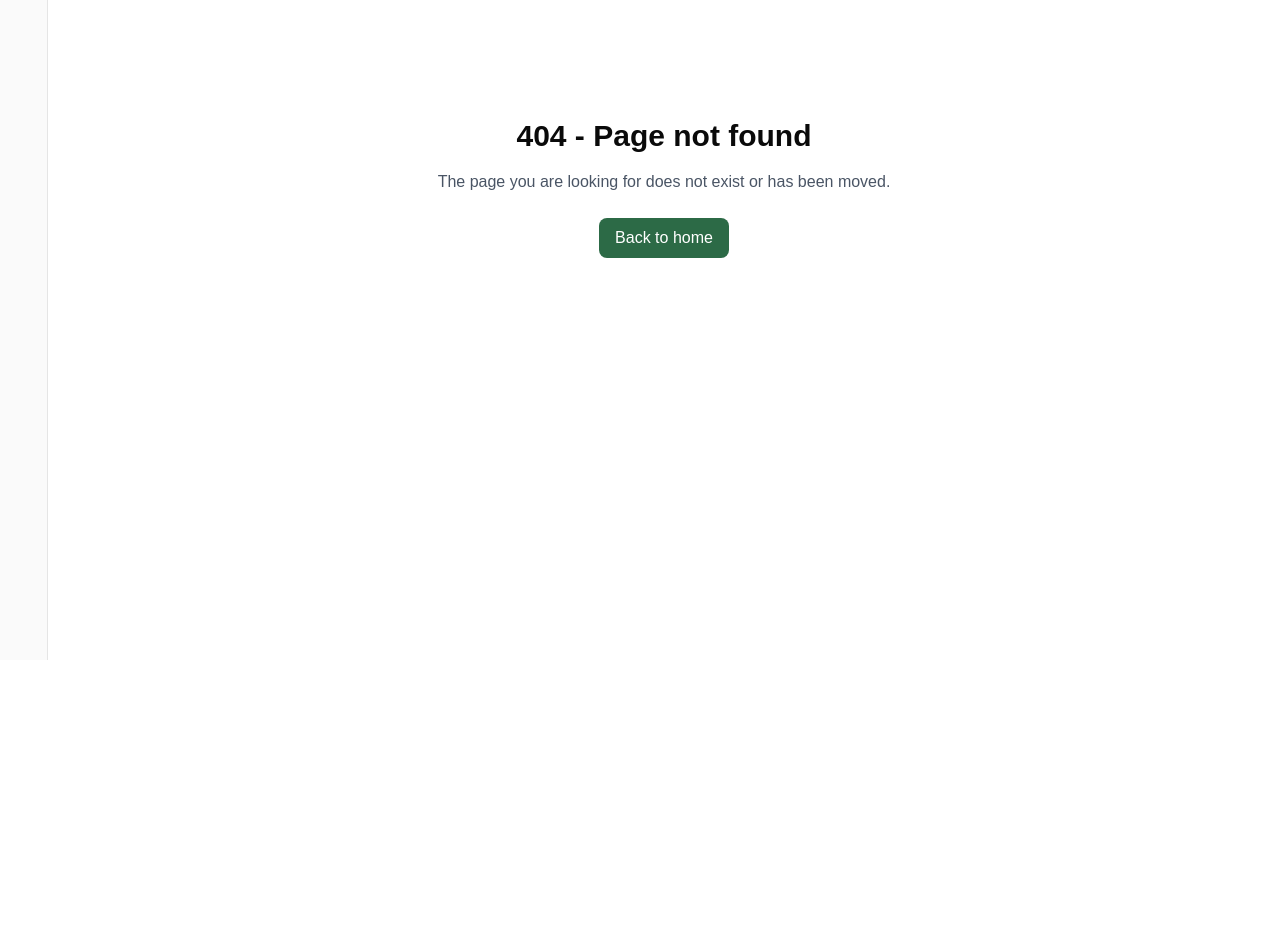
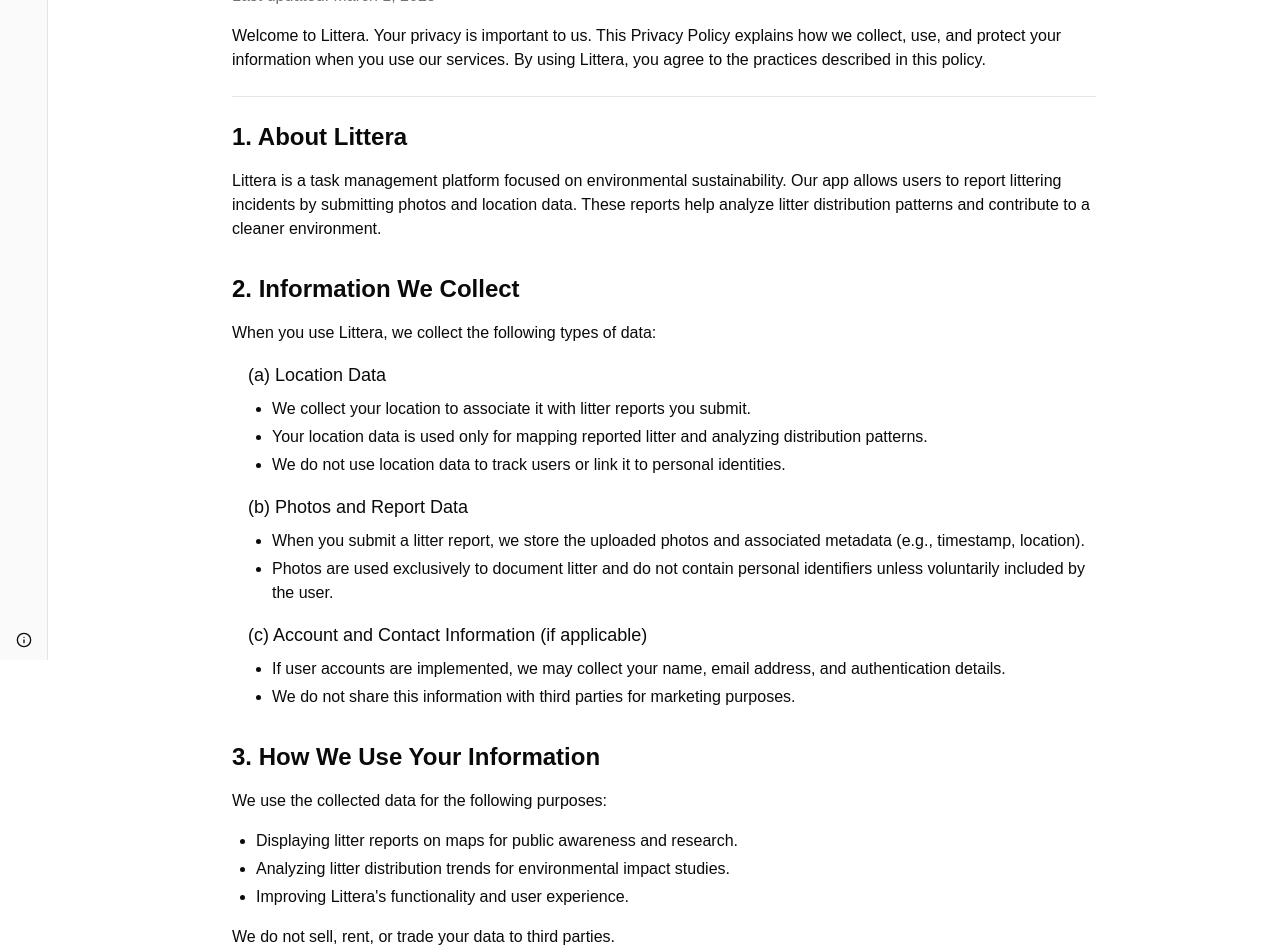
Before and after one commit to fmyaaaaaaa/littera-web, a Next.js app: page /privacy in a window 1280 px wide. Before the commit this address had no page. Shown: the part 140-1092 px from the top of the page. Before the commit the page ends 800 px from the top, so only its background shows below. Built offline with nearby package versions, Linux system fonts and the light colour scheme.

Commit message:
feat: add privacy policy page

```diff
--- /dev/null
+++ b/app/privacy/page.tsx
@@ -0,0 +1,184 @@
+import { Separator } from "@/components/ui/separator";
+
+export default function LegalPage() {
+  return (
+    <div className="container max-w-4xl mx-auto py-8 px-4">
+      <h1 className="text-3xl font-bold mb-2">Littera Privacy Policy</h1>
+      <p className="text-muted-foreground mb-4">Last updated: March 1, 2025</p>
+
+      <div className="mb-6">
+        <p>
+          Welcome to Littera. Your privacy is important to us. This Privacy Policy explains how we collect, use, and
+          protect your information when you use our services. By using Littera, you agree to the practices described in
+          this policy.
+        </p>
+      </div>
+
+      <Separator className="my-6" />
+
+      <section className="mb-8 space-y-4">
+        <h2 className="text-2xl font-semibold">1. About Littera</h2>
+        <p>
+          Littera is a task management platform focused on environmental sustainability. Our app allows users to report
+          littering incidents by submitting photos and location data. These reports help analyze litter distribution
+          patterns and contribute to a cleaner environment.
+        </p>
+      </section>
+
+      <section className="mb-8 space-y-4">
+        <h2 className="text-2xl font-semibold">2. Information We Collect</h2>
+        <p>When you use Littera, we collect the following types of data:</p>
+
+        <div className="ml-4 mt-4">
+          <h3 className="text-lg font-medium">(a) Location Data</h3>
+          <ul className="list-disc ml-6 space-y-1 mt-2">
+            <li>We collect your location to associate it with litter reports you submit.</li>
+            <li>Your location data is used only for mapping reported litter and analyzing distribution patterns.</li>
+            <li>We do not use location data to track users or link it to personal identities.</li>
+          </ul>
+        </div>
+
+        <div className="ml-4 mt-4">
+          <h3 className="text-lg font-medium">(b) Photos and Report Data</h3>
+          <ul className="list-disc ml-6 space-y-1 mt-2">
+            <li>
+              When you submit a litter report, we store the uploaded photos and associated metadata (e.g., timestamp,
+              location).
+            </li>
+            <li>
+              Photos are used exclusively to document litter and do not contain personal identifiers unless voluntarily
+              included by the user.
+            </li>
+          </ul>
+        </div>
+
+        <div className="ml-4 mt-4">
+          <h3 className="text-lg font-medium">(c) Account and Contact Information (if applicable)</h3>
+          <ul className="list-disc ml-6 space-y-1 mt-2">
+            <li>
+              If user accounts are implemented, we may collect your name, email address, and authentication details.
+            </li>
+            <li>We do not share this information with third parties for marketing purposes.</li>
+          </ul>
+        </div>
+      </section>
+
+      <section className="mb-8 space-y-4">
+        <h2 className="text-2xl font-semibold">3. How We Use Your Information</h2>
+        <p>We use the collected data for the following purposes:</p>
+        <ul className="list-disc ml-6 space-y-1 mt-2">
+          <li>Displaying litter reports on maps for public awareness and research.</li>
+          <li>Analyzing litter distribution trends for environmental impact studies.</li>
+          <li>Improving Littera&apos;s functionality and user experience.</li>
+        </ul>
+        <p className="mt-2">We do not sell, rent, or trade your data to third parties.</p>
+      </section>
+
+      <section className="mb-8 space-y-4">
+        <h2 className="text-2xl font-semibold">4. Data Storage and Security</h2>
+        <ul className="list-disc ml-6 space-y-1">
+          <li>All data is securely stored in Canada-based data centers.</li>
+          <li>We use encryption and access controls to protect user information.</li>
+          <li>Users have the right to delete their reports, which will be permanently removed from our servers.</li>
+        </ul>
+      </section>
+
+      <section className="mb-8 space-y-4">
+        <h2 className="text-2xl font-semibold">5. User Rights and Data Control</h2>
+        <ul className="list-disc ml-6 space-y-2">
+          <li>
+            <span className="font-medium">Deleting Your Reports:</span> You can delete your submitted photos and reports
+            at any time through the app.
+          </li>
+          <li>
+            <span className="font-medium">Accessing and Updating Data:</span> If you create an account, you may request
+            access to or updates to your personal information.
+          </li>
+          <li>
+            <span className="font-medium">Opting Out:</span> You can disable location access at any time through your
+            device settings. However, this may limit Littera&apos;s functionality.
+          </li>
+        </ul>
+      </section>
+
+      <section className="mb-8 space-y-4">
+        <h2 className="text-2xl font-semibold">6. Third-Party Services</h2>
+        <p>Littera does not share user data with third-party advertisers. However, we may use external services for:</p>
+        <ul className="list-disc ml-6 space-y-1 mt-2">
+          <li>Cloud storage and database management (hosted in Canada).</li>
+          <li>App performance monitoring and debugging.</li>
+        </ul>
+        <p className="mt-2">These services comply with industry-standard privacy and security practices.</p>
+
+        <div className="mt-6">
+          <h3 className="text-lg font-medium">Additional Web Application Services</h3>
+          <p className="mb-2">Our web application uses the following third-party services:</p>
+          <div className="grid gap-4 sm:grid-cols-2 mt-4">
+            {[
+              { name: "Google Maps API", description: "For map displays and location services" },
+              { name: "Vercel Analytics", description: "For anonymous usage statistics" },
+              { name: "Vercel Speed Insights", description: "For performance monitoring" },
+            ].map((service) => (
+              <div key={service.name} className="p-4 rounded-lg border border-border">
+                <h3 className="font-medium">{service.name}</h3>
+                <p className="text-sm text-muted-foreground">{service.description}</p>
+              </div>
+            ))}
+          </div>
+        </div>
+      </section>
+
+      <section className="mb-8 space-y-4">
+        <h2 className="text-2xl font-semibold">7. Open Source Libraries</h2>
+        <p>Our web application uses the following open source libraries:</p>
+        <div className="h-64 overflow-y-auto rounded-lg border border-border p-4 bg-muted/30">
+          <ul className="space-y-2">
+            {[
+              "@radix-ui/react-*",
+              "class-variance-authority",
+              "clsx",
+              "framer-motion",
+              "lucide-react",
+              "next",
+              "next-themes",
+              "react",
+              "react-dom",
+              "sonner",
+              "tailwind-merge",
+              "tw-animate-css",
+              "@vercel/analytics",
+              "@vercel/speed-insights",
+            ].map((lib) => (
+              <li key={lib} className="flex items-center justify-between">
+                <span className="font-mono text-sm">{lib}</span>
+                <span className="text-xs bg-green-100 text-green-800 dark:bg-green-900 dark:text-green-100 px-2 py-1 rounded">
+                  MIT
+                </span>
+              </li>
+            ))}
+          </ul>
+        </div>
+      </section>
+
+      <section className="mb-8 space-y-4">
+        <h2 className="text-2xl font-semibold">8. Changes to This Policy</h2>
+        <p>
+          We may update this Privacy Policy as needed. Users will be notified of significant changes through in-app
+          notifications or updates to this document.
+        </p>
+      </section>
+
+      <section className="space-y-4">
+        <h2 className="text-2xl font-semibold">9. Contact Us</h2>
+        <p>If you have any questions about this Privacy Policy or your data, please contact us at:</p>
+        <div className="p-4 rounded-lg border border-border bg-muted/30">
+          <p className="font-medium">contact@bluedoghub.com</p>
+        </div>
+      </section>
+
+      <Separator className="my-6" />
+
+      <p className="text-sm text-muted-foreground text-center">Effective Date: March 1, 2025</p>
+    </div>
+  );
+}
--- a/components/app-header.tsx
+++ b/components/app-header.tsx
@@ -4,6 +4,7 @@
 import { useIsMobile } from "@/hooks/use-mobile";
 import { MapPin, Search } from "lucide-react";
 import dynamic from "next/dynamic";
+import { usePathname } from "next/navigation";
 import { useState } from "react";
 import { toast } from "sonner";
 import { SearchInfo } from "./search-info";
@@ -82,8 +83,11 @@
   { ssr: false }
 );
 
+const APP_HEADER_PATHS = ["/map", "/reports"];
+
 export function AppHeader() {
   const isMobile = useIsMobile();
+  const pathname = usePathname();
   const { searchParams, setPlaceName, setLatitude, setLongitude, executeSearch, searchByPlaceName, isSearching } =
     useSearch();
   const [searchMode, setSearchMode] = useState<"coordinates" | "place">("place");
@@ -132,11 +136,14 @@
     }
   };
 
+  if (!APP_HEADER_PATHS.includes(pathname)) {
+    return null;
+  }
+
   return (
     <header className="w-full h-24 md:h-12 absolute top-0 left-0 right-0 z-50">
       <div className="flex h-full items-center gap-2 px-1 md:px-4">
         <SidebarTrigger className="-ml-1" />
-
         <Tabs value={searchMode} onValueChange={(value) => setSearchMode(value as "coordinates" | "place")}>
           <div className="flex flex-col md:flex-row items-start md:items-center gap-2">
             <div className="flex items-center gap-2">
--- /dev/null
+++ b/components/app-privacy.tsx
@@ -0,0 +1,25 @@
+import { Info } from "lucide-react";
+import { SidebarMenuButton } from "./ui/sidebar";
+
+import { SidebarMenu } from "./ui/sidebar";
+
+import Link from "next/link";
+import { SidebarMenuItem } from "./ui/sidebar";
+
+export default function AppPrivacy() {
+  return (
+    <SidebarMenu>
+      <SidebarMenuItem>
+        <SidebarMenuButton
+          asChild
+          className="data-[state=open]:bg-sidebar-accent data-[state=open]:text-sidebar-accent-foreground"
+          tooltip="Privacy Policy"
+        >
+          <Link href="/privacy" className="text-xs">
+            <Info /> Privacy Policy
+          </Link>
+        </SidebarMenuButton>
+      </SidebarMenuItem>
+    </SidebarMenu>
+  );
+}
--- a/components/app-sidebar.tsx
+++ b/components/app-sidebar.tsx
@@ -3,6 +3,7 @@
 import { Sidebar, SidebarContent, SidebarFooter, SidebarHeader } from "@/components/ui/sidebar";
 import { sidebarItems } from "@/constants/sidebar";
 import AppLogo from "./app-logo";
+import AppPrivacy from "./app-privacy";
 import { NavMain } from "./nav-main";
 
 export default function AppSidebar() {
@@ -14,7 +15,9 @@
       <SidebarContent>
         <NavMain items={sidebarItems} />
       </SidebarContent>
-      <SidebarFooter />
+      <SidebarFooter>
+        <AppPrivacy />
+      </SidebarFooter>
     </Sidebar>
   );
 }
--- a/components/ui/sidebar.tsx
+++ b/components/ui/sidebar.tsx
@@ -321,7 +321,7 @@
     <div
       data-slot="sidebar-footer"
       data-sidebar="footer"
-      className={cn("flex flex-col gap-2 p-2", className)}
+      className={cn("flex flex-col gap-2 py-1", className)}
       {...props}
     />
   );
--- a/constants/sidebar.ts
+++ b/constants/sidebar.ts
@@ -1,4 +1,4 @@
-import { LayoutDashboard, MapPin, ScrollText } from "lucide-react";
+import { MapPin, ScrollText } from "lucide-react";
 
 export const sidebarItems = [
   {
```
